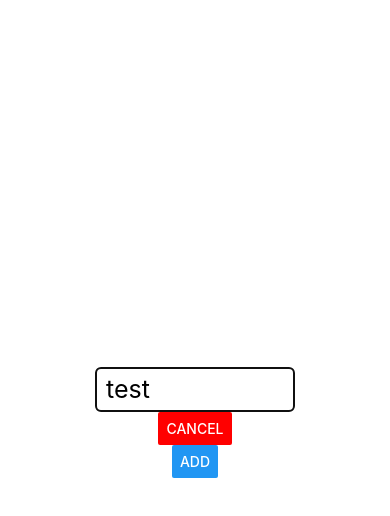
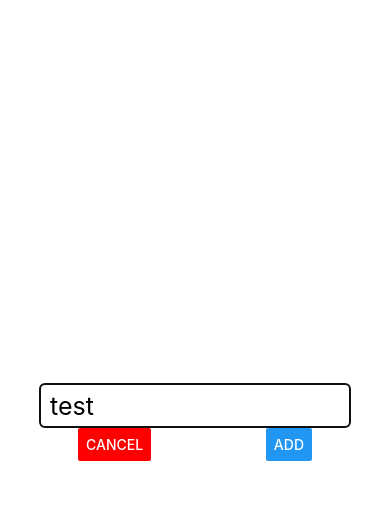
Before and after one commit to fengbanjiazhu/native-test1, a React Native app: screen / in a window 390 px wide. Both pictures are taken after a click on the button "ADD NEW TODO". Shown: the top 516 px of the page. Built offline with nearby package versions, Linux system fonts and the light colour scheme.

Commit message:
test with styles

```diff
--- a/components/ToDoInput.js
+++ b/components/ToDoInput.js
@@ -17,8 +17,10 @@ function ToDoInput({ handlePress, show, handleCancel }) {
     <Modal visible={show} animationType="slide">
       <View style={styles.inputWrapper}>
         <TextInput placeholder="test" style={styles.input} onChangeText={handleInput} />
-        <Button onPress={handleCancel} title="CANCEL" color={"red"} />
-        <Button onPress={handleAddToDos} title="ADD" />
+        <View style={styles.btnWrapper}>
+          <Button onPress={handleCancel} title="CANCEL" color={"red"} />
+          <Button onPress={handleAddToDos} title="ADD" />
+        </View>
       </View>
     </Modal>
   );
@@ -30,11 +32,16 @@ const styles = StyleSheet.create({
     alignItems: "center",
     flex: 1,
   },
+  btnWrapper: {
+    flexDirection: "row",
+    justifyContent: "space-between",
+    width: "60%",
+  },
   input: {
     height: 45,
     borderWidth: 1,
     padding: 10,
-    width: 200,
+    width: "80%",
     borderRadius: 5,
     fontSize: 25,
   },
```
